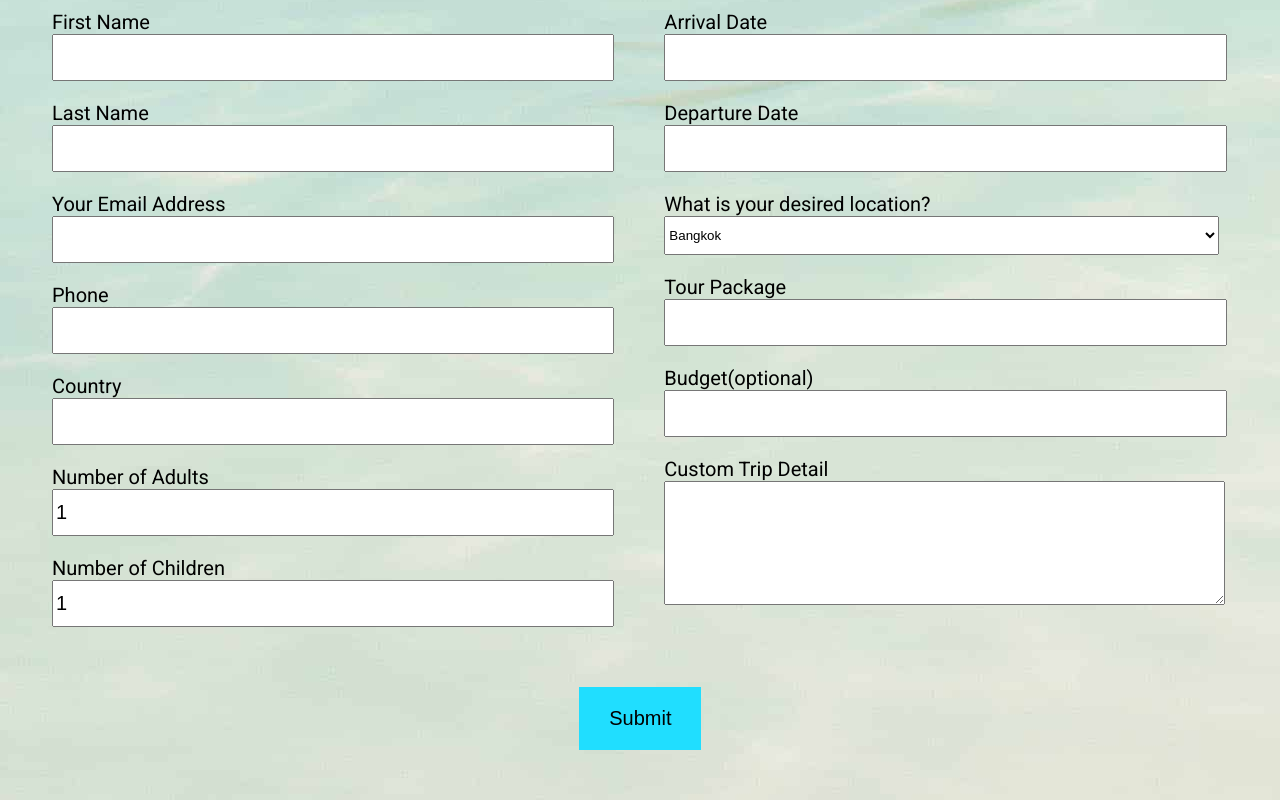
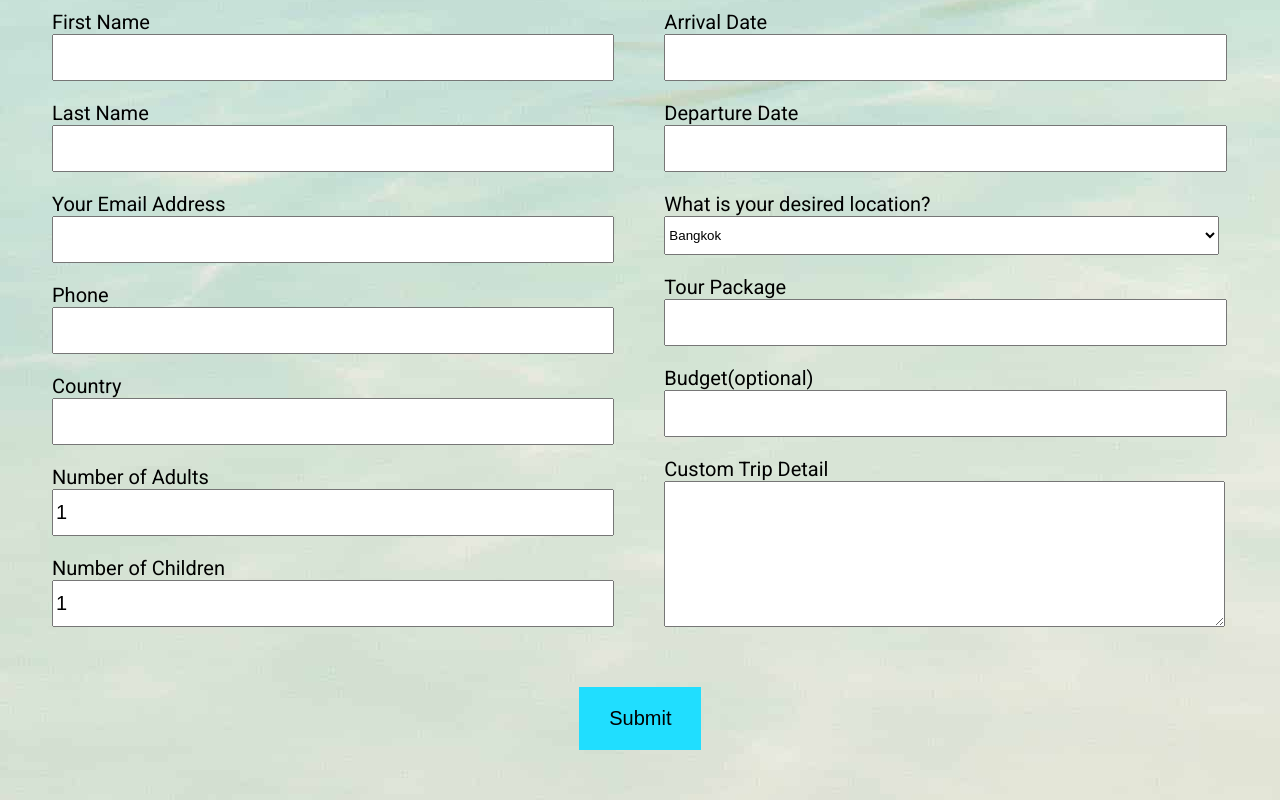
Before and after one commit to nikola-m889/Thai-Travel-Agency, a plain HTML site: page index.html in a window 1280 px wide. Shown: the part 4214-5014 px from the top of the page. Drawn offline with nearby package versions, Linux system fonts and the light colour scheme.

Commit message:
minor fix

```diff
--- a/css/style.css
+++ b/css/style.css
@@ -571,8 +571,7 @@ select {
 }
 textarea {
     width: 95%;
-    padding-top: 46px;
-    padding-bottom: 46px;
+    height: 140px;
 }
 
 button[type="submit"] {
```
